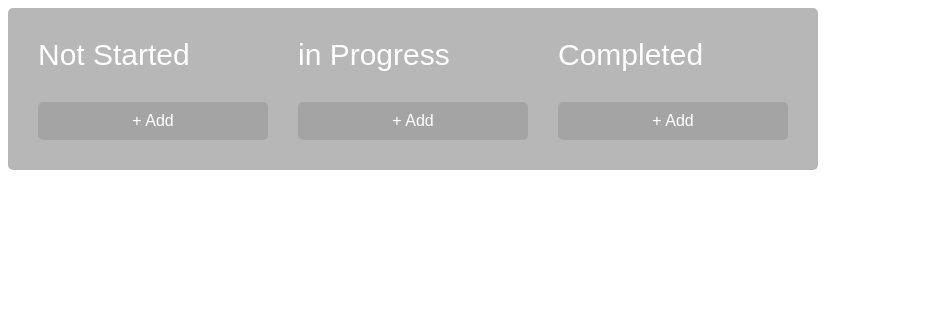
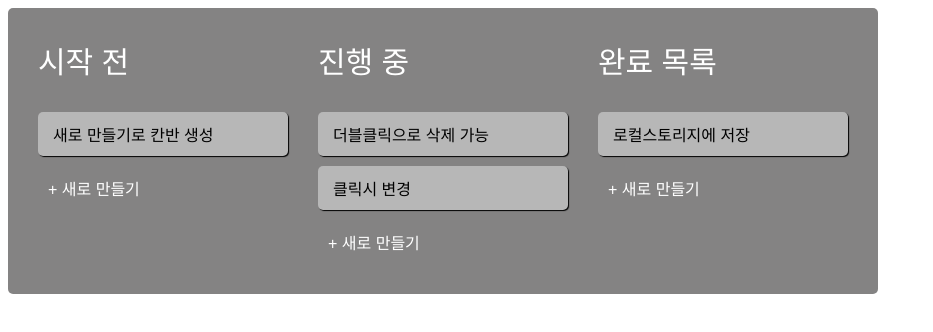
Before and after one commit to KimMinchan95/kanban, a plain HTML site: page index.html in a window 1280 px wide. Shown: the whole page, without its empty margins (0-933 px from the left). Drawn offline with Linux system fonts and the light colour scheme.

Commit message:
update: CSS & comment

```diff
--- a/css/main.css
+++ b/css/main.css
@@ -1,13 +1,13 @@
 .kanban {
-  display: flex;
+  display: inline-flex;
   padding: 30px;
-  width: 750px;
-  background: #b7b7b7;
+  background: #848383;
   border-radius: 5px;
 }
 
 .kanban * {
   font-family: sans-serif;
+  width: 250px;
 }
 
 .kanban__column {
@@ -28,28 +28,34 @@
 .kanban__item-input {
   padding: 10px 15px;
   box-sizing: border-box;
-  background: white;
+  background: #b7b7b7;
+  box-shadow: 1px 1px 1px black;
   border-radius: 5px;
   cursor: pointer;
 }
 
 .kanban__dropzone {
   height: 10px;
-  transition: backgroun 0.15s, height 0.15s;
+  transition: background 0.15s, height 0.15s;
 }
 
 .kanban__dropzone--active {
-  height: 20px;
-  background: rgba(0, 0, 0, 0.25);
+  height: 15px;
+  background: #70bdd8;
 }
 
 .kanban__add-item {
-  width: 100%;
-  padding: 10px 0;
+  width: 250px;
+  padding: 10px 10px;
   font-size: 16px;
   color: white;
-  background: rgba(0, 0, 0, 0.1);
+  text-align: left;
+  background: rgba(0, 0, 0, 0);
   border: none;
   border-radius: 5px;
   cursor: pointer;
 }
+
+.kanban__add-item:hover{
+  background: rgba(0, 0, 0, 0.3);
+}
--- a/index.html
+++ b/index.html
@@ -4,12 +4,12 @@
   <meta charset="UTF-8">
   <meta http-equiv="X-UA-Compatible" content="IE=edge">
   <meta name="viewport" content="width=device-width, initial-scale=1.0">
-  <title>kanban</title>
+  <title>CHeKT kanban</title>
+  <link rel="icon" href='./favicon/chekt.png'>
   <link rel='stylesheet' href='css/main.css'>
 </head>
 <body>
-  <main class="kanban">
-  </main>
+  <main class="kanban"></main>
   <script src='js/main.js' type='module'></script>
 </body>
 </html>
--- a/js/api/KanbanAPI.js
+++ b/js/api/KanbanAPI.js
@@ -1,4 +1,7 @@
+import { read, save } from './ReadSave.js';
+
 export default class KanbanAPI {
+  // Read
   static getItems(columnId) {
     const column = read().find(column => column.id === columnId);
 
@@ -9,10 +12,12 @@ export default class KanbanAPI {
     return column.items;
   }
 
+  // Create
   static insertItem(columnId, content) {
     const data = read();
     const column = data.find(column => column.id === columnId);
     const item = {
+      // server가 없어서 id 랜덤생성
       id: Math.floor(Math.random() * 1000000),
       content
     };
@@ -27,6 +32,7 @@ export default class KanbanAPI {
     return item;
   }
 
+  // Update
   static updateItem(itemId, newProps) {
     const data = read();
     const [item, currentColumn] = (() => {
@@ -45,7 +51,7 @@ export default class KanbanAPI {
 
     item.content = newProps.content === undefined ? item.content : newProps.content;
 
-    // Update column and position
+    // 열과 위치를 업데이트
     if (
       newProps.columnId !== undefined
       && newProps.position !== undefined
@@ -56,16 +62,17 @@ export default class KanbanAPI {
         throw new Error('Target column not found');
       }
 
-      // Delete the item from it's current column
+      // 현재 열에서 삭제
       currentColumn.items.splice(currentColumn.items.indexOf(item), 1);
 
-      // Move item into it's new column and position
+      // 새로운 열에 들어갈 때
       targetColumn.items.splice(newProps.position, 0, item);
     }
 
     save(data);
   }
 
+  // Delete
   static deleteItem(itemId) {
     const data = read();
 
@@ -80,30 +87,3 @@ export default class KanbanAPI {
     save(data);
   }
 }
-
-function read() {
-  const json = localStorage.getItem('kanban-data');
-
-  if (!json) {
-    return [
-      {
-        id: 1,
-        items: []
-      },
-      {
-        id: 2,
-        items: []
-      },
-      {
-        id: 3,
-        items: []
-      },
-    ];
-  }
-
-  return JSON.parse(json);
-}
-
-function save(data) {
-  localStorage.setItem('kanban-data', JSON.stringify(data));
-}
--- /dev/null
+++ b/js/api/ReadSave.js
@@ -0,0 +1,31 @@
+function read() {
+  // 로컬 스토리지에서 칸반 데이터를 가져온다.
+  const json = localStorage.getItem('kanban-data');
+
+  // 만약 처음 접속했으면 예제 목록 생성
+  if (!json) {
+    return [
+      {
+        id: 1,
+        items: [{id: 1, content: '새로 만들기로 칸반 생성'}]
+      },
+      {
+        id: 2,
+        items: [{id: 2, content: '더블클릭으로 삭제 가능'}, {id: 3, content: '클릭시 변경'}]
+      },
+      {
+        id: 3,
+        items: [{id: 4, content: '로컬스토리지에 저장'}]
+      },
+    ];
+  }
+
+  return JSON.parse(json);
+}
+
+// 기능 한번이라도 사용했으면 로컬스토리지에 저장
+function save(data) {
+  localStorage.setItem('kanban-data', JSON.stringify(data));
+}
+
+export { read, save };
--- a/js/view/Column.js
+++ b/js/view/Column.js
@@ -33,10 +33,10 @@ export default class Column {
     range.selectNode(document.body);
 
     return range.createContextualFragment(`
-      <div class="kanban__column">
-        <div class="kanban__column-title"></div>
-        <div class="kanban__column-items"></div>
-        <button class='kanban__add-item' type='button'>+ Add</button>
+      <div class='kanban__column'>
+        <div class='kanban__column-title'></div>
+        <div class='kanban__column-items'></div>
+        <button class='kanban__add-item' type='button'>+ 새로 만들기</button>
       </div>
     `).children[0];
   }
--- a/js/view/DropZone.js
+++ b/js/view/DropZone.js
@@ -1,7 +1,9 @@
 import KanbanAPI from '../api/KanbanAPI.js';
 
+// 드랍존: 칸반을 옮길 위치에 형광줄로 표시
 export default class DropZone {
   static createDropZone() {
+    // 인접한 부분을 선택
     const range = document.createRange();
 
     range.selectNode(document.body);
@@ -10,15 +12,18 @@ export default class DropZone {
       <div class='kanban__dropzone'></div>
     `).children[0];
 
+    // 마우스가 대상 DropZone 위에 있을때, 형광색 줄을 활성화
     dropZone.addEventListener('dragover', event => {
       event.preventDefault();
       dropZone.classList.add('kanban__dropzone--active');
     });
 
+    // 마우스가 DropZone을 벗어났을때 형광색 줄을 비활성화
     dropZone.addEventListener('dragleave', () => {
       dropZone.classList.remove('kanban__dropzone--active');
     });
 
+    // DropZone에 Item을 놨을때
     dropZone.addEventListener('drop', event => {
       event.preventDefault();
       dropZone.classList.remove('kanban__dropzone--active');
--- a/js/view/Kanban.js
+++ b/js/view/Kanban.js
@@ -1,5 +1,4 @@
 import Column from './Column.js';
-
 export default class Kanban {
   constructor(root) {
     this.root = root;
@@ -12,19 +11,21 @@ export default class Kanban {
   }
 
   static columns() {
-    return [
+    const groups = [
       {
         id: 1,
-        title: "Not Started"
+        title: "시작 전"
       },
       {
         id: 2,
-        title: "in Progress"
+        title: "진행 중"
       },
       {
         id: 3,
-        title: "Completed"
+        title: "완료 목록"
       },
     ];
+
+    return groups;
   }
 }
```
Also changed, not shown: js/view/Item.js (+7 -0 lines), favicon/chekt.png (added).
